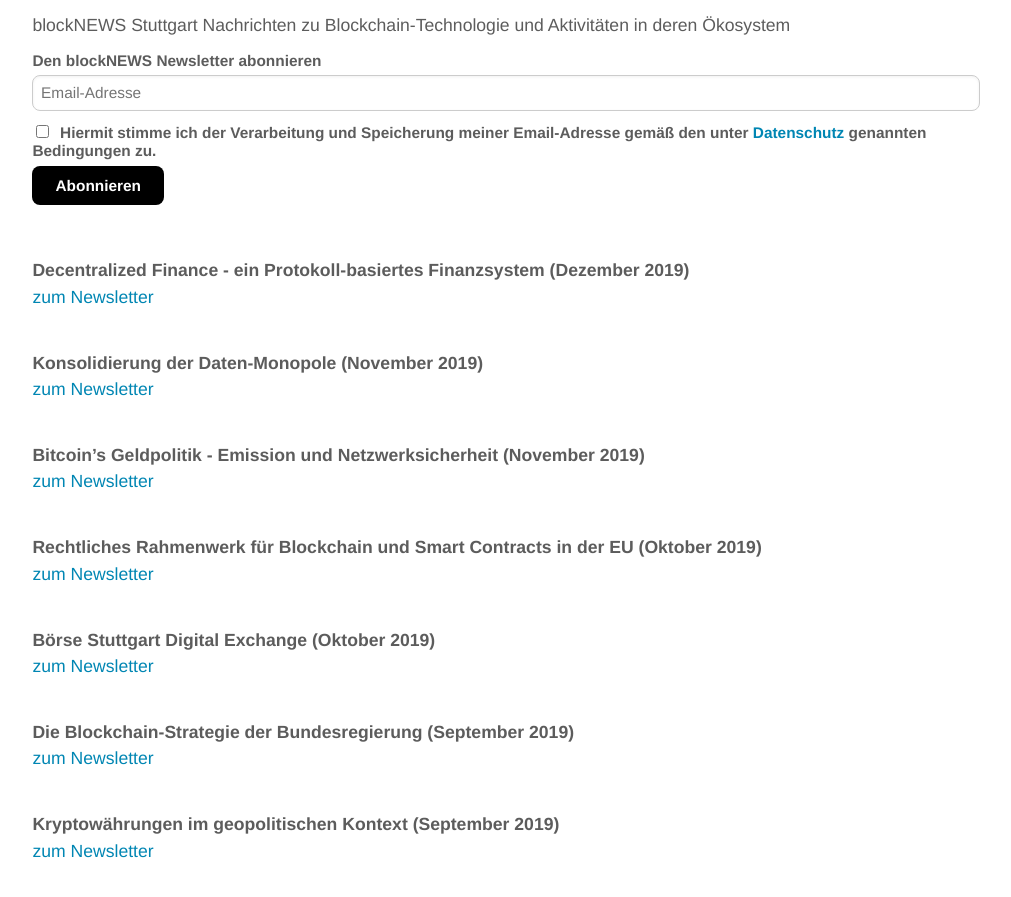
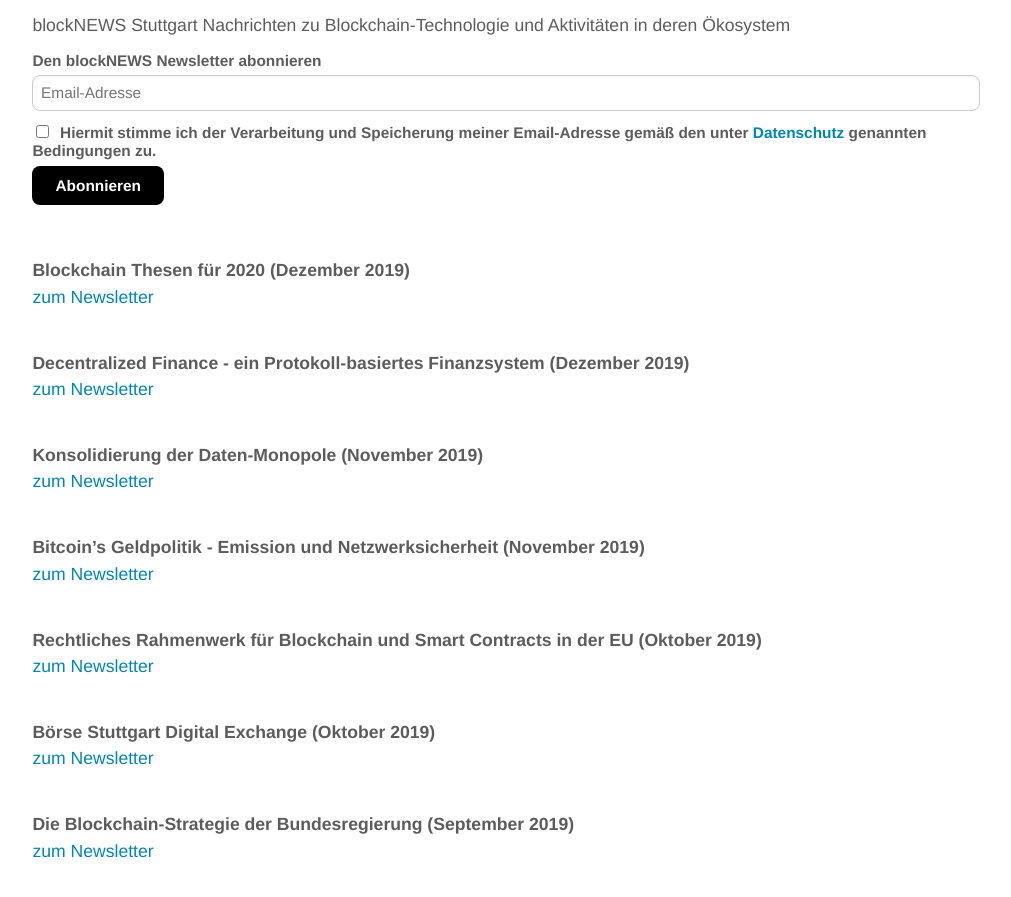
Before and after one commit to blocklab/site, a Jekyll site: the page built from newsletter.md, in a window 1280 px wide and 900 px high, scrolled down 529 px. Shown: the top 897 px of the window, without its empty margins (134-1145 px from the left). Built offline with Jekyll 4.4.1, drawn with Linux system fonts in a browser that asks for light colours; comment, search, counter and statistics services are not loaded.

Commit message:
Update newsletter.md

```diff
--- a/newsletter.md
+++ b/newsletter.md
@@ -33,6 +33,11 @@ Nachrichten zu Blockchain-Technologie und Aktivitäten in deren Ökosystem
 <!--End mc_embed_signup-->
 
 <br>
+<br>
+**Blockchain Thesen für 2020 (Dezember 2019)**
+<br>
+[zum Newsletter](https://mailchi.mp/53d3f329f2be/blockchain-thesen-fr-2020)
+
 <br>
 **Decentralized Finance - ein Protokoll-basiertes Finanzsystem (Dezember 2019)**
 <br>
```
